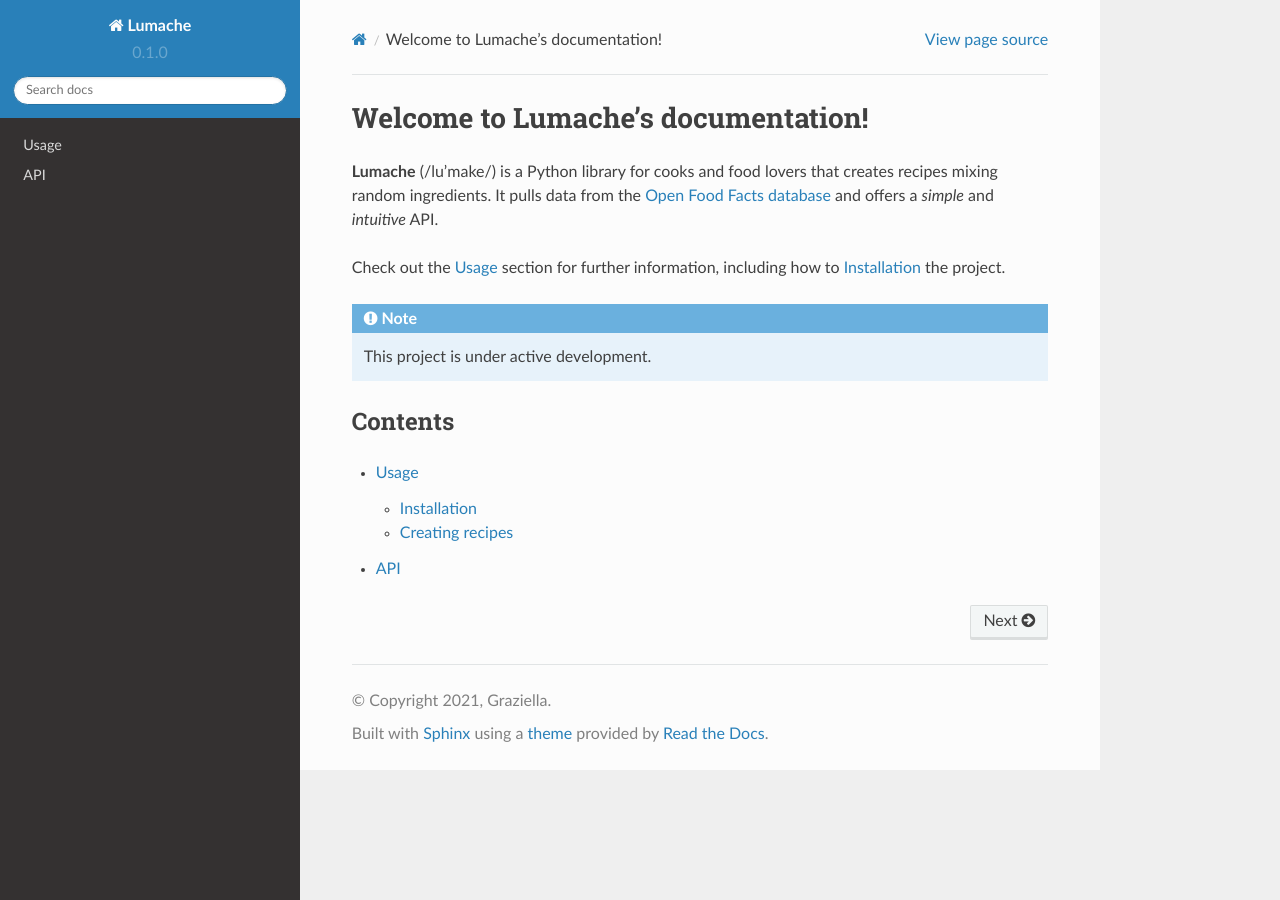
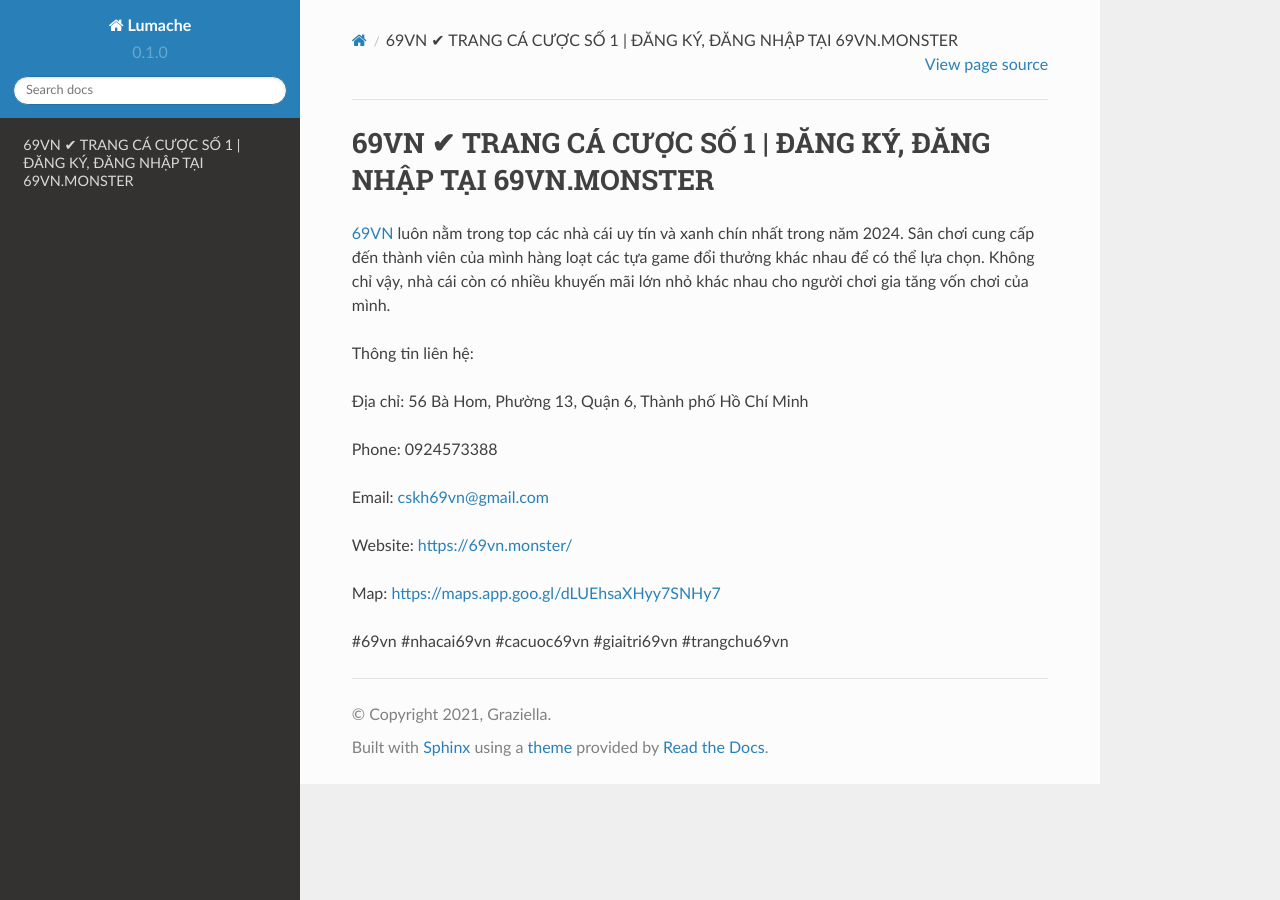
Before and after one commit to phamduyhong/69monster, a Sphinx documentation site: the page built from docs/source/index.rst, in a window 1280 px wide. Built offline with Sphinx 7.4.7 and the Read the Docs theme 2.0.0, drawn with Linux system fonts in a browser that asks for light colours.

Commit message:
Update index.rst

```diff
--- a/docs/source/index.rst
+++ b/docs/source/index.rst
@@ -1,22 +1,18 @@
-Welcome to Lumache's documentation!
+69VN ✔ TRANG CÁ CƯỢC SỐ 1 | ĐĂNG KÝ, ĐĂNG NHẬP TẠI 69VN.MONSTER
 ===================================
 
-**Lumache** (/lu'make/) is a Python library for cooks and food lovers
-that creates recipes mixing random ingredients.
-It pulls data from the `Open Food Facts database <https://world.openfoodfacts.org/>`_
-and offers a *simple* and *intuitive* API.
+`69VN <https://69vn.monster/>`_ luôn nằm trong top các nhà cái uy tín và xanh chín nhất trong năm 2024. Sân chơi cung cấp đến thành viên của mình hàng loạt các tựa game đổi thưởng khác nhau để có thể lựa chọn. Không chỉ vậy, nhà cái còn có nhiều khuyến mãi lớn nhỏ khác nhau cho người chơi gia tăng vốn chơi của mình.
 
-Check out the :doc:`usage` section for further information, including
-how to :ref:`installation` the project.
+Thông tin liên hệ:
 
-.. note::
+Địa chỉ: 56 Bà Hom, Phường 13, Quận 6, Thành phố Hồ Chí Minh
 
-   This project is under active development.
+Phone: 0924573388
 
-Contents
---------
+Email: cskh69vn@gmail.com
 
-.. toctree::
+Website: https://69vn.monster/
 
-   usage
-   api
+Map: https://maps.app.goo.gl/dLUEhsaXHyy7SNHy7
+
+#69vn #nhacai69vn #cacuoc69vn #giaitri69vn #trangchu69vn
```
